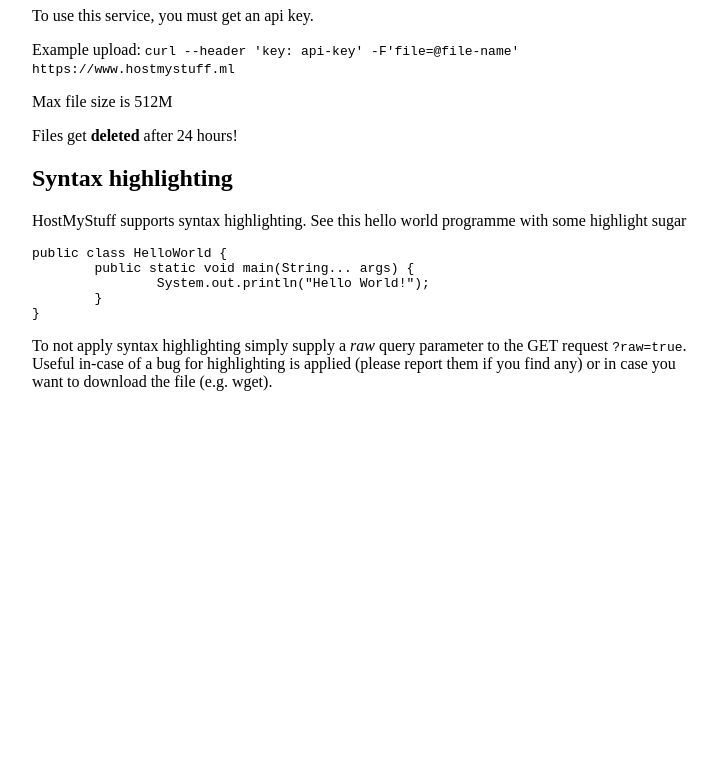
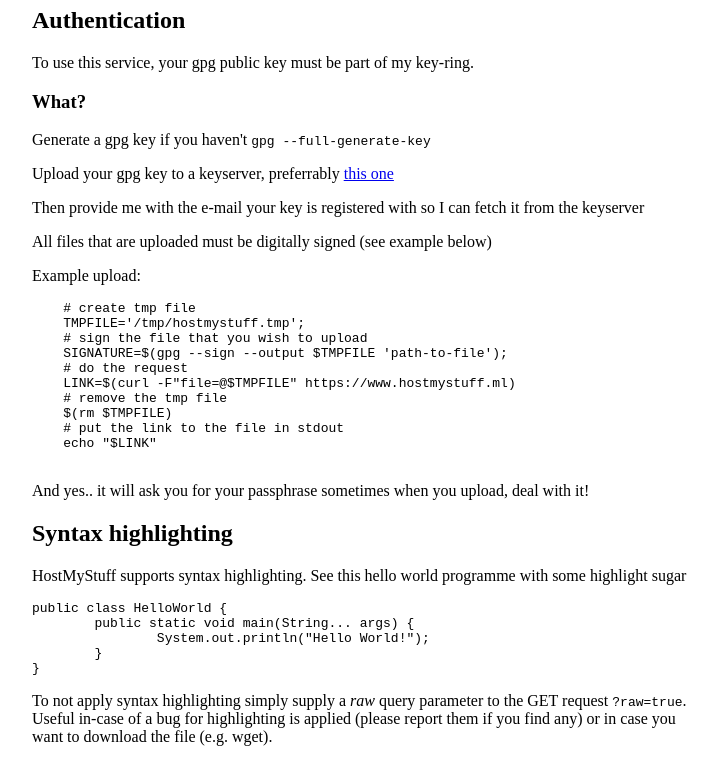
Before and after one commit to JurisMajors/hostmystuff, a website: page public/index.html in a window 1280 px wide. Shown: the part 113-876 px from the top of the page, without its empty margins (280-998 px from the left). Before the commit the page ends 800 px from the top, so only its background shows below. Drawn offline with Linux system fonts and the light colour scheme.

Commit message:
Update homepage regarding new gpg authentication

```diff
--- a/public/index.html
+++ b/public/index.html
@@ -8,17 +8,40 @@
     <script src="https://cdn.jsdelivr.net/gh/google/code-prettify@master/loader/run_prettify.js"> </script>
 
     <main>
-<h1> Welcome to HostMyStuff </h1>
+<h1> Welcome to HostMyStuff !</h1>
 
-<p> To use this service, you must get an api key.</p>
+<h2> Authentication </h2>
+<p> To use this service, your gpg public key must be part of my key-ring.</p>
+<h3> What? </h3>
+<p>Generate a gpg key if you haven't <code> gpg --full-generate-key </code></p>
+
+<p>Upload your gpg key to a keyserver, preferrably <a href="https://keys.openpgp.org/"> this one</a></p>
+
+<p>Then provide me with the e-mail your key is registered with so I can fetch it from the keyserver</p>
+
+
+<p> All files that are uploaded must be digitally signed (see example below) </p>
 
 <p> Example upload:
-    <code>curl --header 'key: api-key' -F'file=@file-name' https://www.hostmystuff.ml</code>
+    <pre class="prettyprint">
+    # create tmp file
+    TMPFILE='/tmp/hostmystuff.tmp';
+    # sign the file that you wish to upload
+    SIGNATURE=$(gpg --sign --output $TMPFILE 'path-to-file');
+    # do the request
+    LINK=$(curl -F"file=@$TMPFILE" https://www.hostmystuff.ml)
+    # remove the tmp file
+    $(rm $TMPFILE)
+    # put the link to the file in stdout
+    echo "$LINK"
+    </pre>
 </p>
-<p> Max file size is 512M </p>
-<p> Files get <b>deleted</b> after 24 hours! </p>
+
+And yes.. it will ask you for your passphrase sometimes when you upload, deal with it!
+
 
 <h2> Syntax highlighting </h2>
+
 <p> HostMyStuff supports syntax highlighting. See this hello world programme with some highlight sugar</p>
 <pre class="prettyprint">
 public class HelloWorld {
@@ -28,6 +51,13 @@ public class HelloWorld {
 }
 </pre>
 <p> To not apply syntax highlighting simply supply a <i>raw</i> query parameter to the GET request <code>?raw=true</code>. Useful in-case of a bug for highlighting is applied (please report them if you find any) or in case you want to download the file (e.g. wget).</p>
+
+<h2> Other information</h2>
+<p> Max file size is 512M </p>
+<p> Files get <b>deleted</b> after 24 hours! </p>
+
+
     </main>
+
 </body>
 </html>
```
